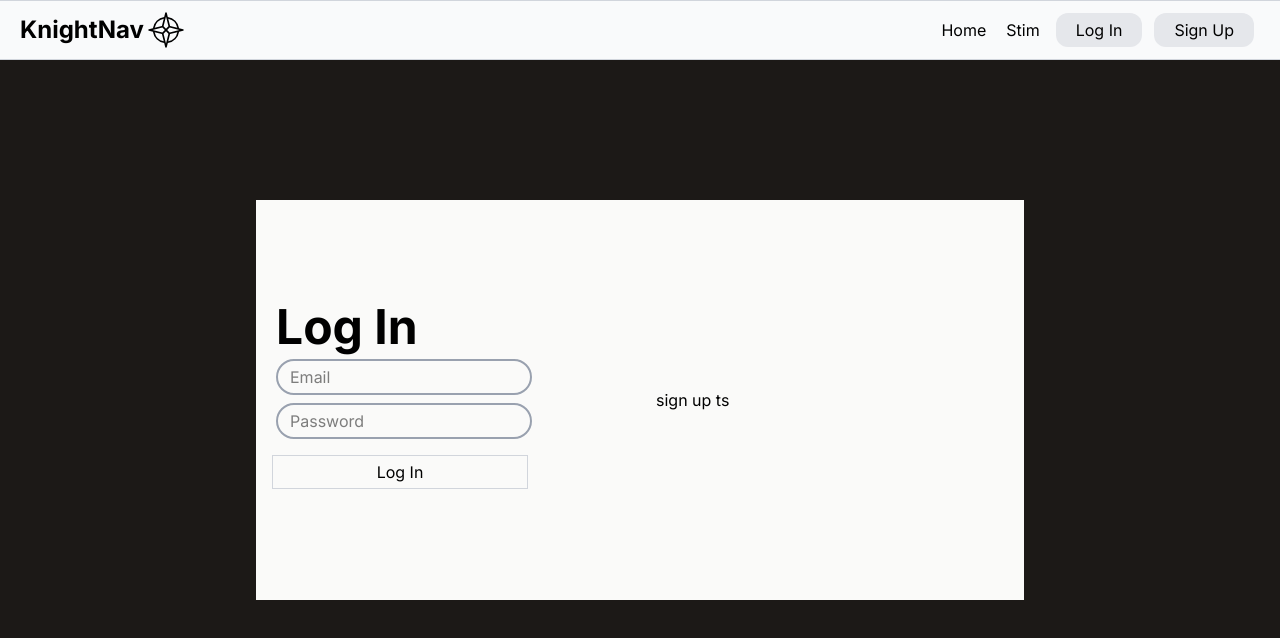
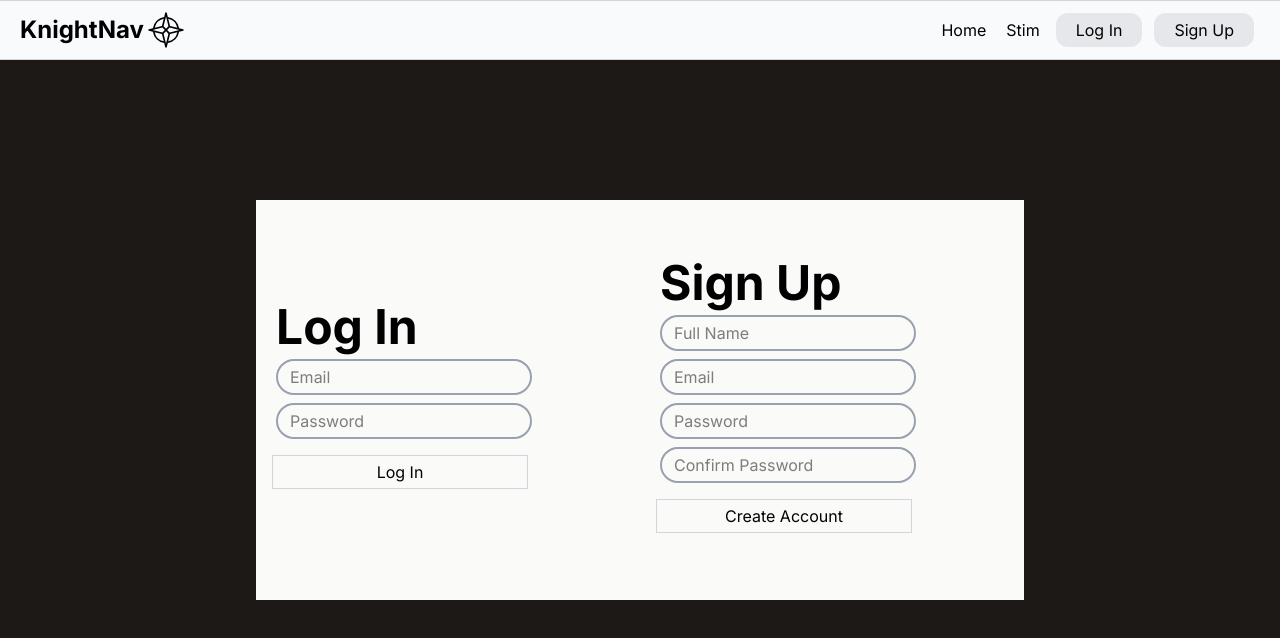
Before and after one commit to NotGuneet993/mern-proj, a React (Vite) app in the folder frontend/: page /get-started in a window 1280 px wide. Shown: the top 638 px of the page. Built offline with nearby package versions, Linux system fonts and the light colour scheme; no server answers.

Commit message:
added sign up comp

```diff
--- a/frontend/src/components/LogInComps.tsx
+++ b/frontend/src/components/LogInComps.tsx
@@ -65,7 +65,6 @@ export default function LogInComps({ setAuth } : LoginCompsProps) {
         <form onSubmit={handleSubmit} method="POST">
             <h2 className="text-5xl m-1">Log In</h2>
 
-            <label></label>
             <input name='email' value={email} onChange={updateEmail} placeholder='Email' autoComplete="off"
             className="border-2 border-gray-400 m-1 rounded-3xl px-3 py-1 w-[20vw]"/>
 
--- /dev/null
+++ b/frontend/src/components/SignUpComps.tsx
@@ -0,0 +1,56 @@
+import { FormEvent, useState } from "react";
+
+export default function SignUpComps() {
+
+    const [name, setName] = useState('');
+    const [email, setEmail] = useState('');
+    const [password, setPassword] = useState('');
+    const [password2, setPassword2] = useState('');
+
+    const updateName = ({ target: { value }} : React.ChangeEvent<HTMLInputElement>) => {
+        setName(value);
+    }
+
+    const updateEmail = ({ target: { value }} : React.ChangeEvent<HTMLInputElement>) => {
+        setEmail(value);
+    }
+
+    const updatePassword = ({ target: { value }} : React.ChangeEvent<HTMLInputElement>) => {
+        setPassword(value);
+    }
+
+    const updatePassword2 = ({ target: { value }} : React.ChangeEvent<HTMLInputElement>) => {
+        setPassword2(value);
+    }
+
+    const handleSubmit = (event: FormEvent) => {
+        event.preventDefault();
+
+    };
+
+    return (
+        <form onSubmit={handleSubmit} method="POST">
+        <h2 className="text-5xl m-1">Sign Up</h2>
+
+        <input name='name' value={name} onChange={updateName} placeholder='Full Name' autoComplete="off"
+        className="border-2 border-gray-400 m-1 rounded-3xl px-3 py-1 w-[20vw]"/>
+
+        <input name='email' value={email} onChange={updateEmail} placeholder='Email' autoComplete="off"
+        className="border-2 border-gray-400 m-1 rounded-3xl px-3 py-1 w-[20vw]"/>
+
+        <input name='password' type="password" value={password} onChange={updatePassword} placeholder='Password' autoComplete="off"
+        className="border-2 border-gray-400 m-1 rounded-3xl px-3 py-1 w-[20vw]"/>
+
+        <input name='confirmPassword' type="password" value={password2} onChange={updatePassword2} placeholder='Confirm Password' autoComplete="off"
+        className="border-2 border-gray-400 m-1 rounded-3xl px-3 py-1 w-[20vw]"/>
+
+        <br />
+
+        <button
+            className='border-1 border-gray-300 px-2 cursor-pointer mmx-2 my-3 py-1 w-[20vw]'
+            type='submit'
+        >Create Account</button>
+
+    </form>
+    );
+};
--- a/frontend/src/pages/LoginPage.tsx
+++ b/frontend/src/pages/LoginPage.tsx
@@ -1,4 +1,5 @@
 import LogInComps from "../components/LogInComps";
+import SignUpComps from "../components/SignUpComps";
 
 type LoginPageProps = {
     setAuth: (auth: boolean) => void;
@@ -13,7 +14,7 @@ export default function LoginPage({ setAuth } : LoginPageProps) {
                     <LogInComps setAuth={setAuth}/>
                 </div>
                 <div className="flex w-1/2 justify-between items-center p-4">
-                    sign up ts
+                    <SignUpComps />
                 </div>
             </div>
         </div>
```
